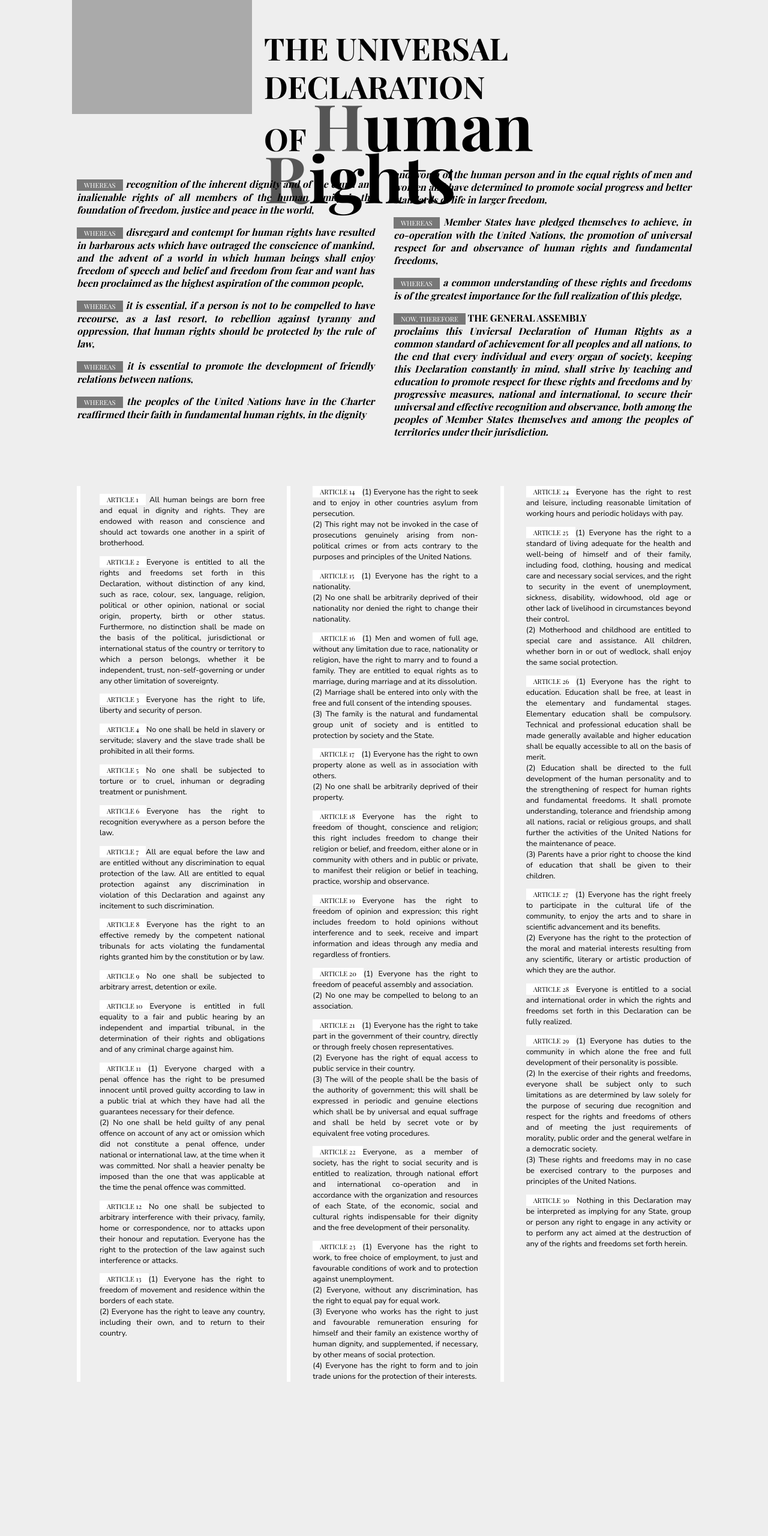
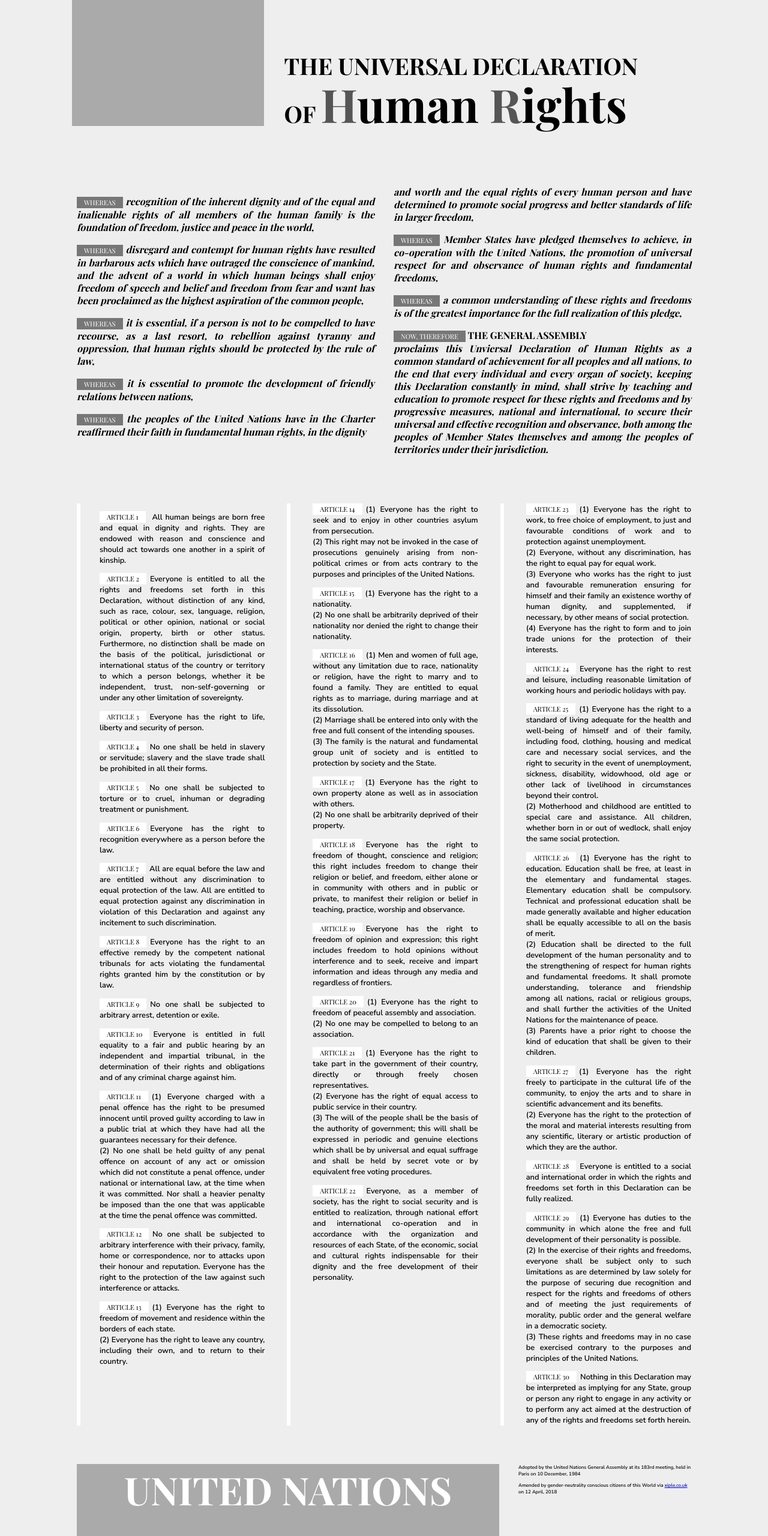
Before and after one commit to dopamine/a-more-neutral-UDHR, a plain HTML site: page index.html in a window 1280 px wide. Shown: the part 110-2670 px from the top of the page at 60% size. Before the commit the page ends 2485 px from the top, so only its background shows below. Drawn offline with nearby package versions, Linux system fonts and the light colour scheme; a web font is replaced by a local one.

Commit message:
Some further language amends, text style finessing and adding #footer

```diff
--- a/index.html
+++ b/index.html
@@ -28,7 +28,7 @@
     <p><em>Whereas</em> it is essential to promote the development of friendly relations between nations,</p>
     <p><em>Whereas</em> the peoples of the United Nations have in the Charter reaffirmed their faith in fundamental human rights, in the dignity
       <div class="forcebreak">&nbsp;</div>
-       and worth of the human person and in the equal rights of men and women and have determined to promote social progress
+       and worth and the equal rights of every human person and have determined to promote social progress
       and better standards of life in larger freedom,</p>
     <p><em>Whereas</em> Member States have pledged themselves to achieve, in co-operation with the United Nations, the promotion of universal respect for and observance of human rights and fundamental freedoms,</p>
     <p><em>Whereas</em> a common understanding of these rights and freedoms is of the greatest importance for the full realization of this pledge,</p>
@@ -37,7 +37,7 @@
       peoples of Member States themselves and among the peoples of territories under their jurisdiction.&nbsp;</p>
   </div>
   <div id="articles">
-    <p><strong>Article 1</strong> All human beings are born free and equal in dignity and rights. They are endowed with reason and conscience and should act towards one another in a spirit of brotherhood.</p>
+    <p><strong>Article 1</strong> All human beings are born free and equal in dignity and rights. They are endowed with reason and conscience and should act towards one another in a spirit of kinship.</p>
     <p><strong>Article 2</strong>Everyone is entitled to all the rights and freedoms set forth in this Declaration, without distinction of any kind, such as race, colour, sex, language, religion, political or other opinion, national or social origin, property, birth or other status.
       Furthermore, no distinction shall be made on the basis of the political, jurisdictional or international status of the country or territory to which a person belongs, whether it be independent, trust, non-self-governing or under any other limitation
       of sovereignty.</p>
@@ -88,6 +88,18 @@
     <p><strong>Article 30</strong>Nothing in this Declaration may be interpreted as implying for any State, group or person any right to engage in any activity or to perform any act aimed at the destruction of any of the rights and freedoms set forth herein.</p>
   </div>
 
+  <div id="footer">
+    <div class="un-field">
+      <h2>United Nations</h2>
+    </div>
+    <p>
+      Adopted by the United Nations General Assembly at its 183rd meeting, held in Paris on 10 December, 1984
+    </p>
+    <p>
+      Amended by gender-neutrality conscious citizens of this World via <a href="http://xiple.co.uk">xiple.co.uk</a> on 12 April, 2018
+    </p>
+  </div>
+
 </body>
 
 </html>
--- a/style.css
+++ b/style.css
@@ -1,11 +1,11 @@
 
 
-@import url('https://fonts.googleapis.com/css?family=Nunito+Sans|Playfair+Display:400,400i,700,700i,900');
+@import url('https://fonts.googleapis.com/css?family=Nunito+Sans:600|Playfair+Display:400,400i,700,700i,900');
 /*
  */
 
 body {
-  padding:64px 120px;
+  padding:0 120px;
   font-family: 'Nunito Sans', sans-serif;
   background:#eee;
 }
@@ -20,8 +20,8 @@
 
 .un-logo {
   background-color:#aaa;
-  width:300px;
-  height:300px;
+  width:25vw;
+  height:25vw;
   position:absolute;
   top:0;
   left:120px;
@@ -30,14 +30,14 @@
 h1 {
   font-style: normal;
   text-transform:uppercase;
-  font-size:3.2rem;
+  font-size:3vw;
   display:block;
-  margin: 86px 0 0 312px;
-  line-height: 4rem;
+  margin: 14.6vw 0 0 27vw;
+  line-height: 5vw;
 }
 h1 strong {
   font-style: normal;
-  font-size:6.7rem;
+  font-size:6vw;
   text-transform:capitalize;
 }
 h1 strong span {
@@ -89,6 +89,7 @@
   background:#fff;
   color:#000;
   padding:2px 12px;
+  margin:0 6px 0 0;
   text-transform:uppercase;
   font-style:normal;
   font-size:.7rem;
@@ -99,3 +100,23 @@
 .forcebreak {
   break-after:column;
 }
+
+#footer {
+  font-size:.5rem;
+  margin:64px 0 0;
+}
+
+.un-field {
+  background:#aaa;
+  color:#fff;
+  width:55vw;
+  height:120px;
+  float:left;
+  margin-right:32px;
+  text-align:center;
+}
+.un-field h2 {
+  margin:0;
+  text-transform: uppercase;
+  font-size:5vw;
+}
```
